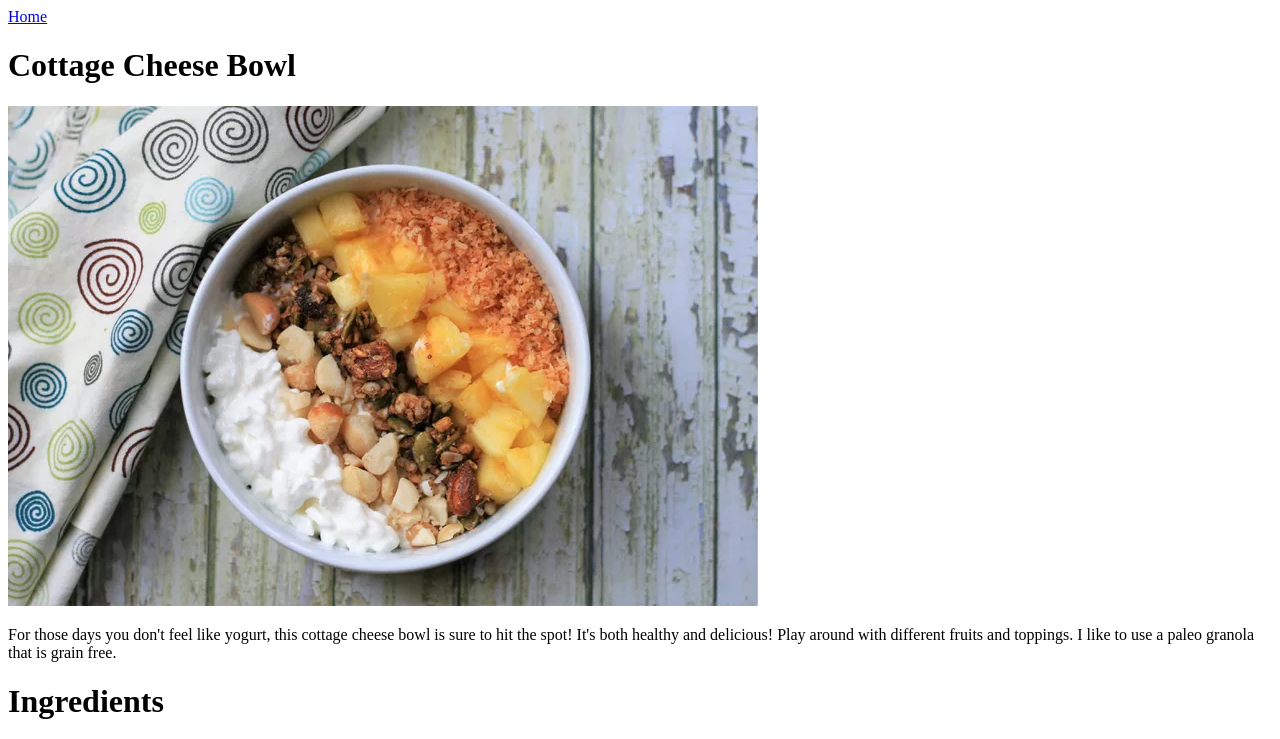
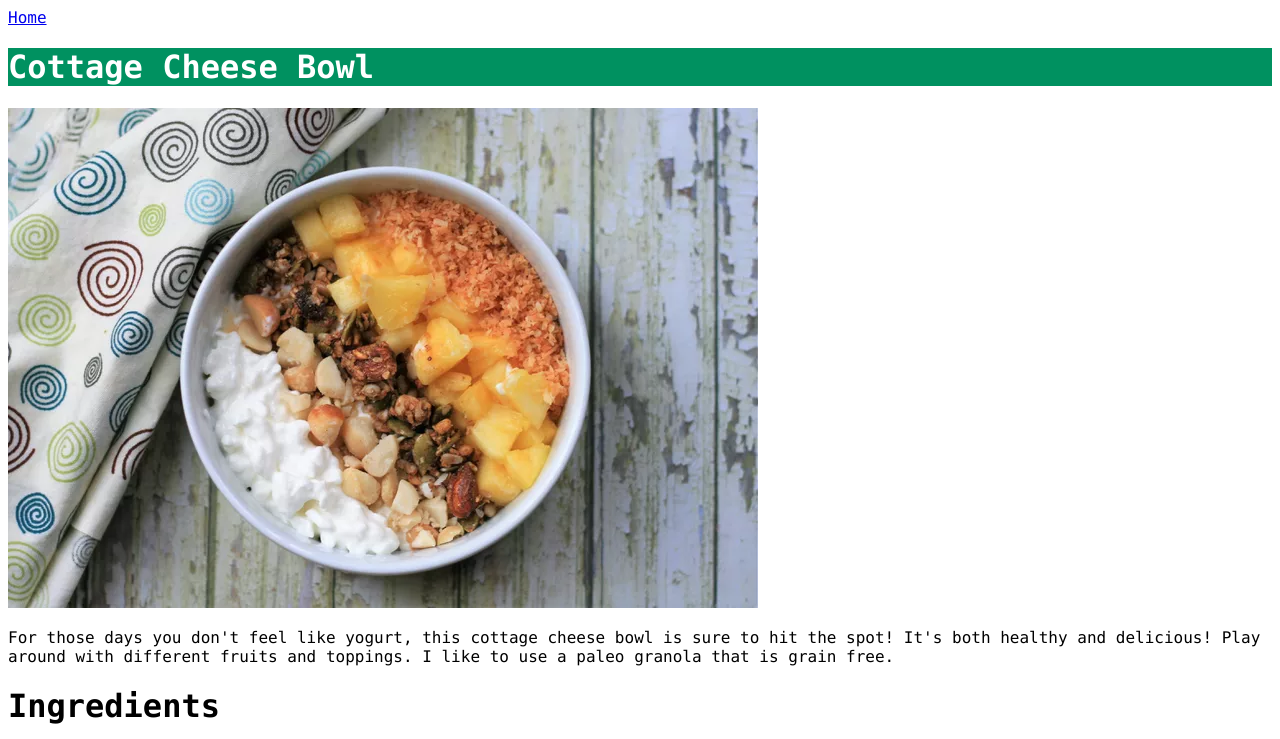
Before and after one commit to Proxtron/odin-recipes, a plain HTML site: page recipes/cottage-cheese-bowl.html in a window 1280 px wide. Shown: the top 739 px of the page. Drawn offline with Linux system fonts and the light colour scheme.

Commit message:
Add some styling

```diff
--- /dev/null
+++ b/css/style.css
@@ -0,0 +1,8 @@
+body {
+    font-family: 'Monaco', Verdana, sans-serif;
+}
+
+.site-title, .recipe-title {
+    background-color: rgb(0, 145, 96);
+    color: white;
+}
--- a/recipes/cottage-cheese-bowl.html
+++ b/recipes/cottage-cheese-bowl.html
@@ -3,10 +3,11 @@
     <head>
         <title>Odin Recipes</title>
         <meta charset="UTF-8">
+        <link href="../css/style.css" rel="stylesheet">
     </head>
     <body>
         <a href="../index.html">Home</a>
-        <h1>Cottage Cheese Bowl</h1>
+        <h1 class="recipe-title">Cottage Cheese Bowl</h1>
         <img src="../img/cottage-cheese-bowl.png" alt="Cottage Cheese Bowl">
         <p>
             For those days you don't feel like yogurt, this cottage cheese bowl is sure to hit the spot!
```
Also changed, not shown: index.html (+2 -1 lines), recipes/overnight-oats.html (+2 -1 lines), recipes/pancakes.html (+2 -1 lines).
